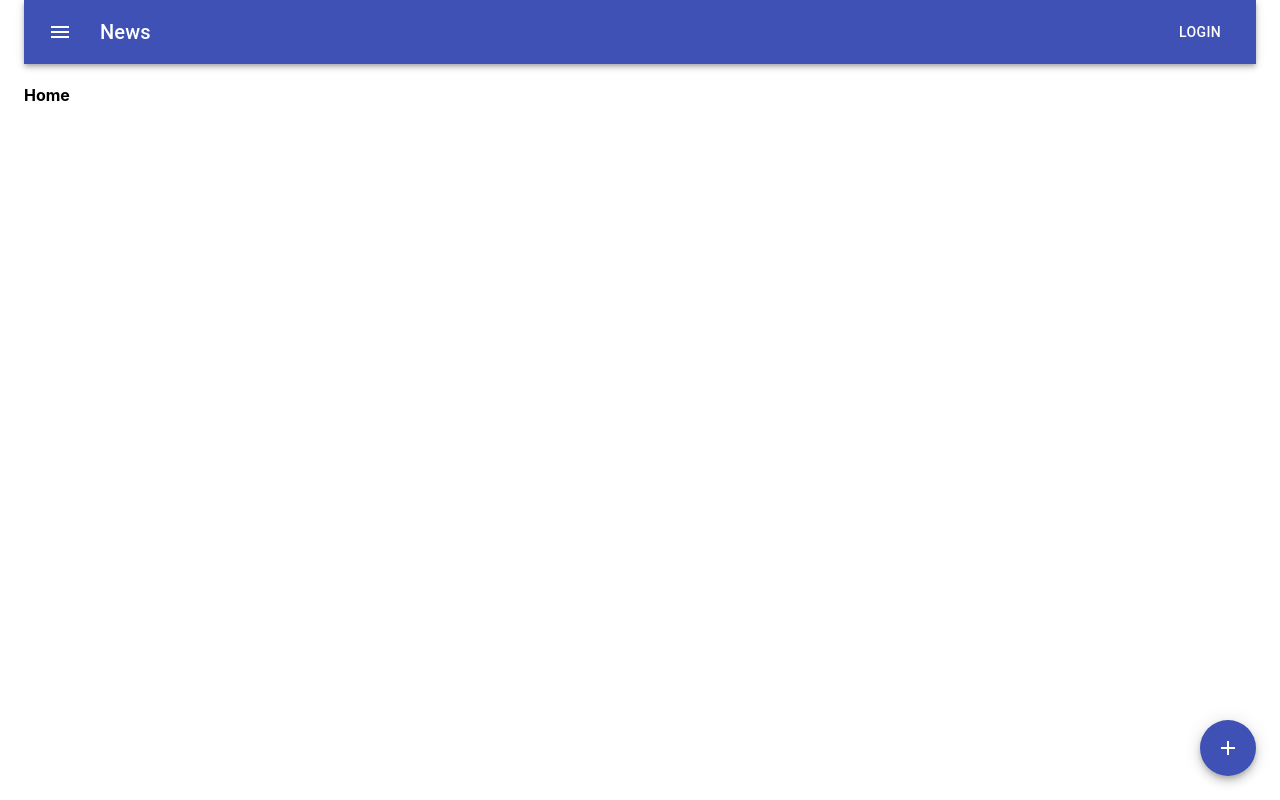
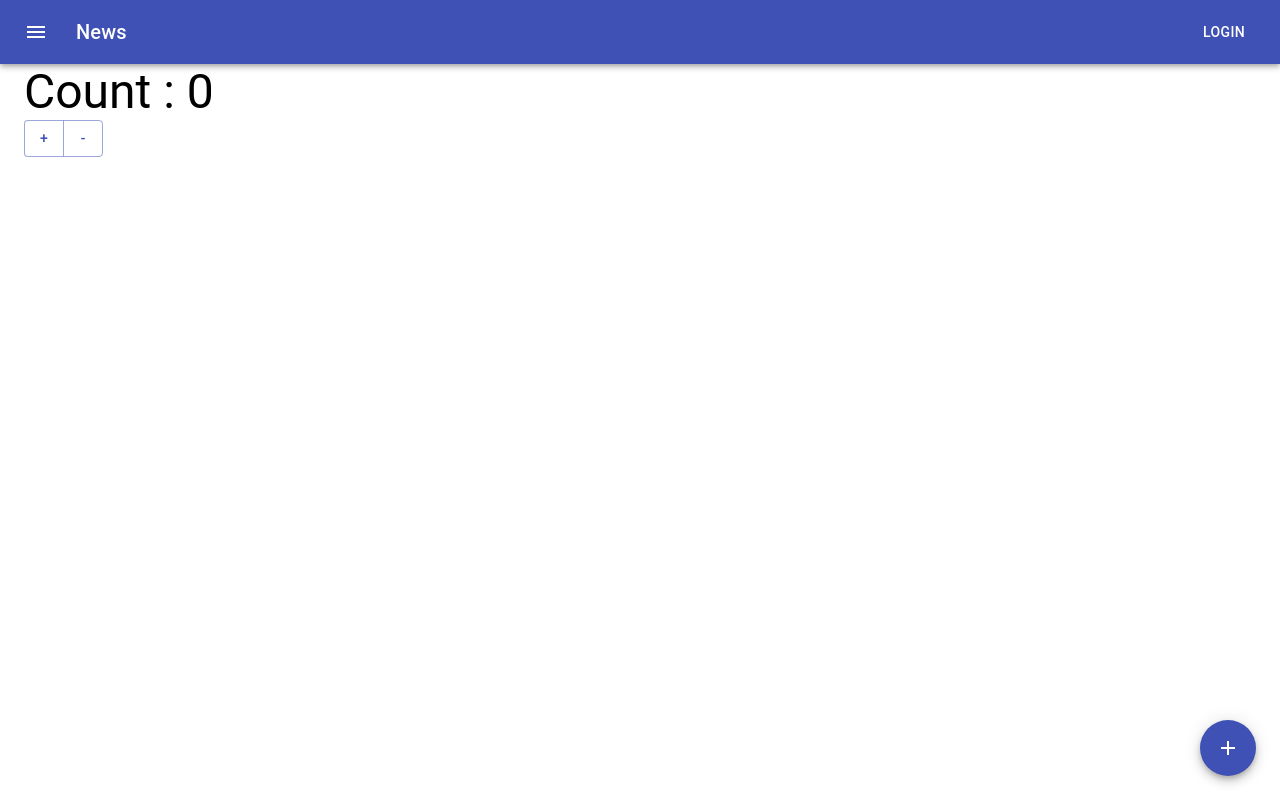
Before and after one commit to husenEF/pokedex, a React (Create React App) app: page / in a window 1280 px wide. Built offline with nearby package versions, Linux system fonts and the light colour scheme.

Commit message:
add store

```diff
--- a/src/App.js
+++ b/src/App.js
@@ -1,13 +1,14 @@
 import React from "react";
-
+import { Provider } from "react-redux";
 import Layout from "./Layouts/Layout";
+import store from "./store";
 
 function App() {
   return (
     <div className="App">
-      <Layout>
-        <h4>halo</h4>
-      </Layout>
+      <Provider store={store}>
+        <Layout />
+      </Provider>
     </div>
   );
 }
--- a/src/Layouts/Header/index.jsx
+++ b/src/Layouts/Header/index.jsx
@@ -24,7 +24,7 @@ const TopHeader = () => {
     const classes = useStyles();
     const [isOpen, toogleOpen] = useState(false)
 
-    return <Container maxWidth="lg">
+    return <>
         <AppBar position="static">
             <Toolbar>
                 <IconButton edge="start" className={classes.menuButton} color="inherit" aria-label="menu" onClick={() => toogleOpen(true)}>
@@ -64,7 +64,7 @@ const TopHeader = () => {
                 </List>
             </div>
         </SwipeableDrawer>
-    </Container>
+    </>
 }
 
 export default TopHeader
--- a/src/Layouts/Layout.jsx
+++ b/src/Layouts/Layout.jsx
@@ -11,9 +11,14 @@ const Layout = ({ children }) => {
         <TopHeader />
         <Container>
             <Content />
+            {children !== null && children}
         </Container>
         <Footer />
     </Router>
 }
 
+Layout.defaultProps = {
+    children: null
+}
+
 export default Layout
--- a/src/pages/Home/index.jsx
+++ b/src/pages/Home/index.jsx
@@ -1,8 +1,25 @@
 import React from 'react'
+import { useDispatch, useSelector } from 'react-redux'
+import { Button, ButtonGroup, Typography } from '@material-ui/core';
+
+import { inc, dec } from "../../store/count/actions"
 
 const Home = () => {
+    const { count } = useSelector(state => state.count)
+    const dispatch = useDispatch();
+    console.log({ count });
     return (
-        <h4>Home</h4>
+        <>
+            <Typography variant="h3">Count : {count}</Typography>
+            <ButtonGroup color="primary" aria-label="outlined primary button group">
+                <Button onClick={() => dispatch(inc())}>
+                    +
+                </Button>
+                <Button onClick={() => dispatch(dec())}>
+                    -
+                </Button>
+            </ButtonGroup>
+        </>
     )
 }
 
--- /dev/null
+++ b/src/store/count/actions.js
@@ -0,0 +1,4 @@
+import { SET_DEC, SET_INC } from "./constan";
+
+export const inc = () => ({ type: SET_INC })
+export const dec = () => ({ type: SET_DEC })
--- /dev/null
+++ b/src/store/count/constan.js
@@ -0,0 +1,3 @@
+const name = 'COUNT'
+export const SET_INC = `${name}/SET_INC`
+export const SET_DEC = `${name}/SET_DEC`
--- /dev/null
+++ b/src/store/count/reducer.js
@@ -0,0 +1,19 @@
+import { SET_DEC, SET_INC } from "./constan";
+
+const intialState = {
+    count: 0
+}
+
+const reducer = (state = intialState, action) => {
+    console.log({ action });
+    switch (action.type) {
+        case SET_DEC:
+            return { ...state, count: state.count - 1 }
+        case SET_INC:
+            return { ...state, count: state.count + 1 }
+        default:
+            return state;
+    }
+}
+
+export default reducer
--- /dev/null
+++ b/src/store/index.js
@@ -0,0 +1,11 @@
+import { combineReducers, createStore } from "redux";
+
+import CountReducer from "./count/reducer"
+
+const rootReducer = combineReducers({
+    count: CountReducer
+})
+
+const store = createStore(rootReducer)
+
+export default store
```
